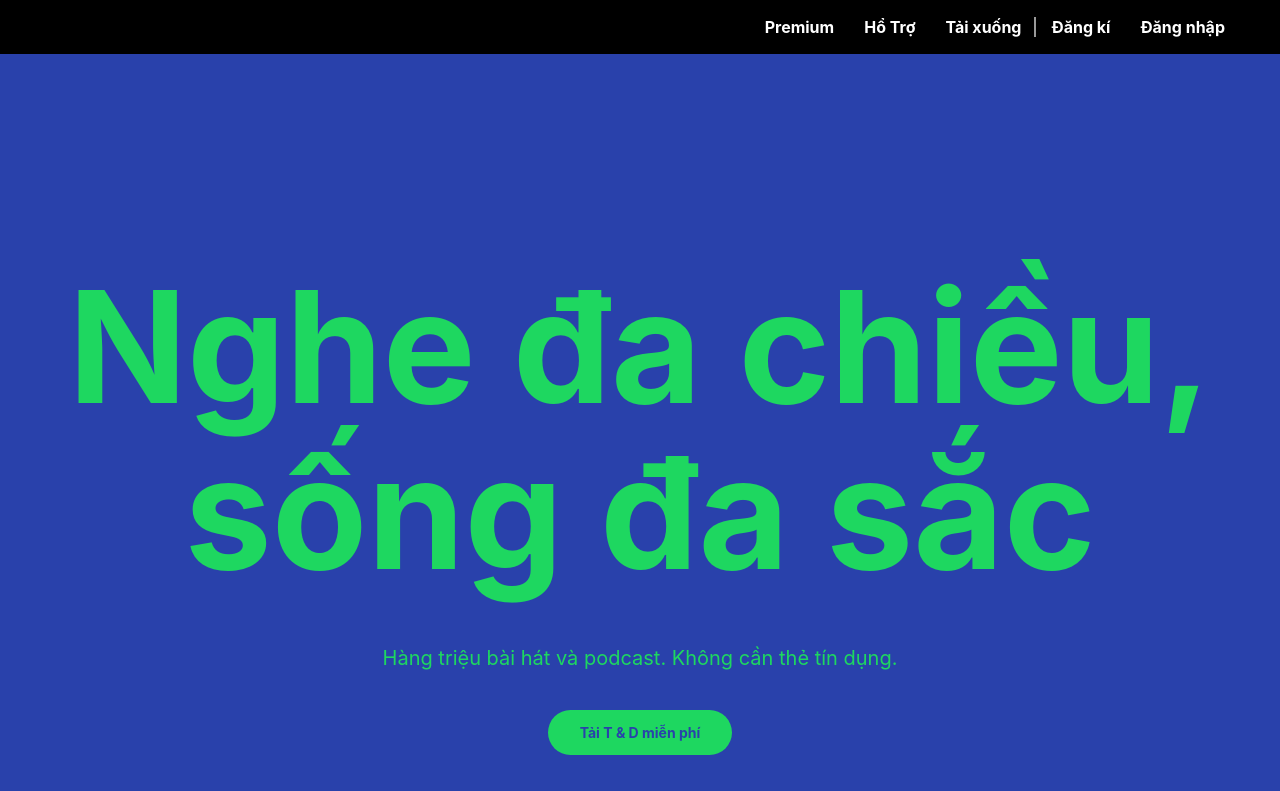
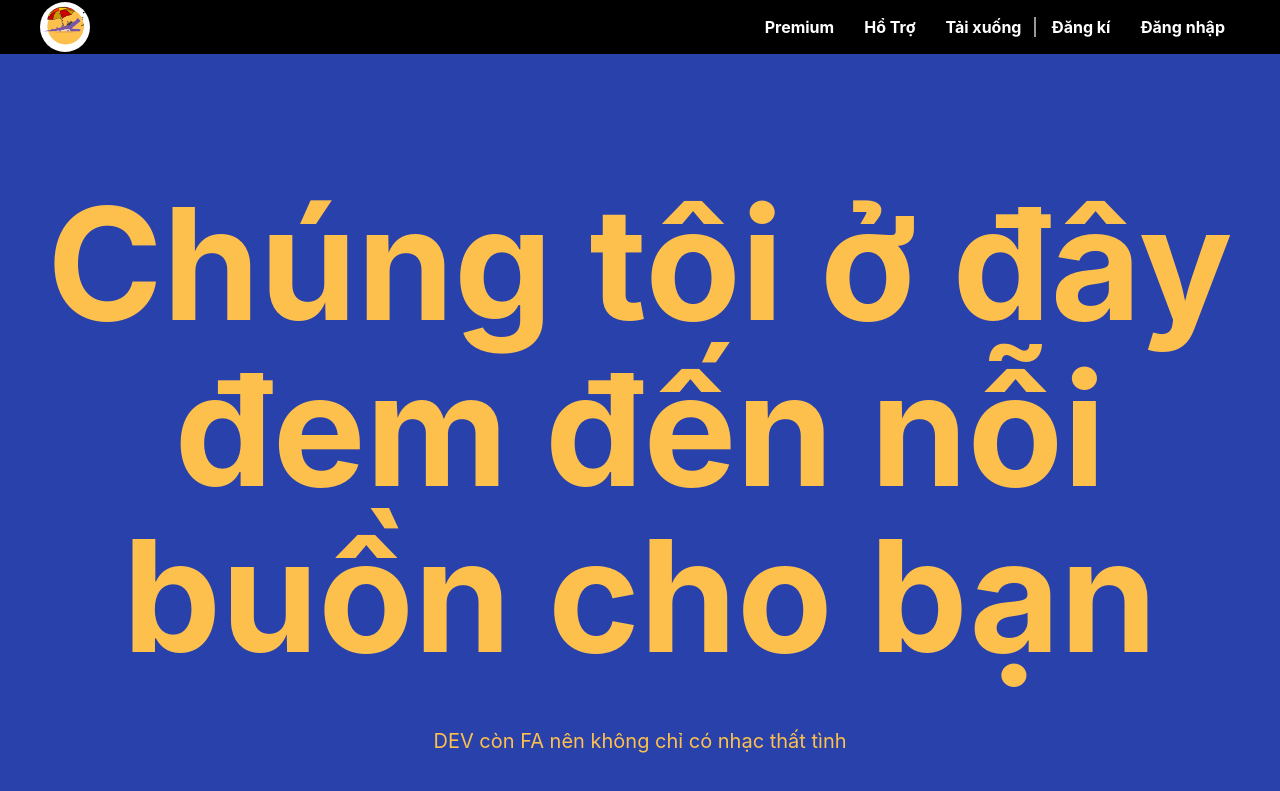
Before and after one commit to thanhduong1311/Spotify-Clone, a React (Create React App) app in the folder tad/: page / in a window 1280 px wide. Shown: the top 791 px of the page. Built offline with nearby package versions, Linux system fonts and the light colour scheme.

Commit message:
Logo done

```diff
--- a/tad/src/component/LoginPage/LoginPage.jsx
+++ b/tad/src/component/LoginPage/LoginPage.jsx
@@ -11,7 +11,7 @@ export default function LoginPage() {
       <div className="login-page-header">
            <div className="login-page-header__nav-bar">
            <div className="login-page-header__nav-bar-logo">
-             <img src="" alt="" />
+             <img className='logoTanD' src="../LogoT&D.png" alt="" />
            </div>
            <div className="login-page-header__nav-bar-list">
               <div className="login-page-header__nav-bar-list-item">Premium</div>
@@ -25,10 +25,10 @@ export default function LoginPage() {
 
       <div className="login-page-body">
       <div className="login-page-body__description">
-        Nghe đa chiều, sống đa sắc
+       Chúng tôi ở đây đem đến nỗi buồn cho bạn
       </div>
       <div className="login-page-body__sub-description">
-      Hàng triệu bài hát và podcast. Không cần thẻ tín dụng.
+      DEV còn FA nên không chỉ có nhạc thất tình
       </div>
       <div className="login-page-body__btn">
         Tải T & D miễn phí
@@ -83,6 +83,7 @@ export default function LoginPage() {
            Power By T&d
          </div>
      </div>
+
     </div>
   )
 }
--- a/tad/src/component/LoginPage/assets/loginpage.css
+++ b/tad/src/component/LoginPage/assets/loginpage.css
@@ -1,5 +1,5 @@
 :root {
-    --primary-color : #1ed760;
+    --primary-color : #fdc04d;
     --white-color: #fff;
     --blue-color: #2941AB
 }
@@ -19,8 +19,16 @@
 }
 
 .login-page-header__nav-bar-logo {
-    color: var(--white-color);
+    height: 50px;
+    margin: auto 0;
 
+
+}
+
+.logoTanD {
+    width: 50px;
+    height: 50px;
+    border-radius: 50px;
 }
 
 .login-page-header__nav-bar-list {
```
